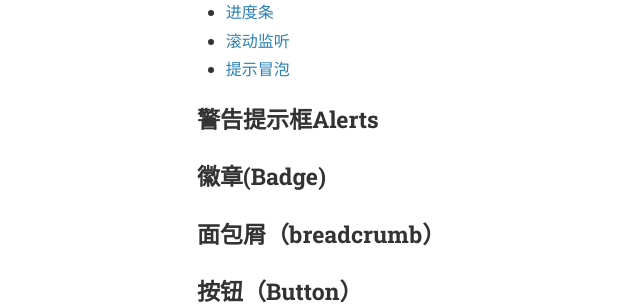
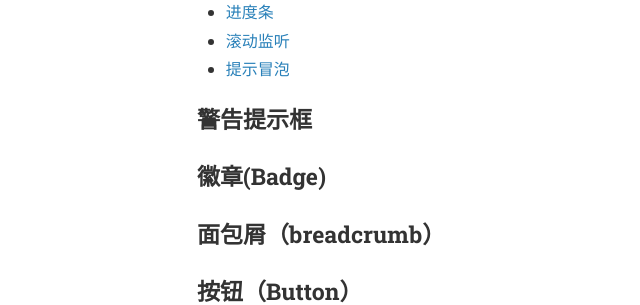
Before and after one commit to onlyhy/onlyhy.github.io, a Jekyll site: the page built from _posts/2018-05-16-Bootstrap4.markdown, in a window 1280 px wide and 900 px high, scrolled down 4195 px. Shown: the part 156-461 px from the top of the window, without its empty margins (75-715 px from the left). Built offline with Jekyll 4.4.1, drawn with Linux system fonts in a browser that asks for light colours; nearby versions of some CDN libraries.

Commit message:
about bootstrap4

```diff
--- a/_posts/2018-05-16-Bootstrap4.markdown
+++ b/_posts/2018-05-16-Bootstrap4.markdown
@@ -116,7 +116,7 @@ iOS和安卓中，对于`<body>`元素中使用`overflow: hidden;`的支持很
 
 ## 组件
 
-- [警告提示框](###警告提示框Alerts)
+- [警告提示框](#警告提示框)
 - [徽章](#徽章(Badge))
 - [面包屑](#面包屑（breadcrumb）)
 - [按钮](#按钮（Button）)
@@ -139,7 +139,7 @@ iOS和安卓中，对于`<body>`元素中使用`overflow: hidden;`的支持很
 - [提示冒泡](#提示冒泡(Tooltip))
 
 
-### 警告提示框Alerts
+### 警告提示框
 
 ### 徽章(Badge)
 
```
